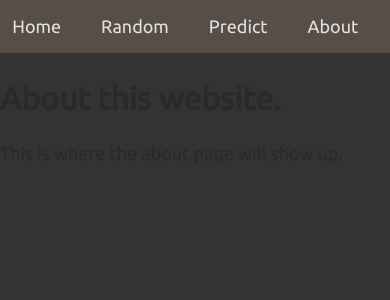
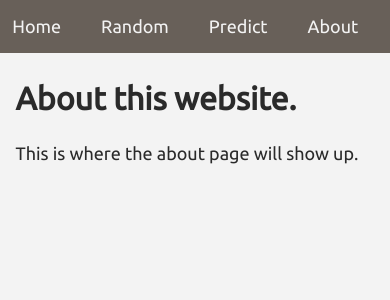
Before and after one commit to SimonDanielV/whattheflask, a Flask app: page /about in a window 390 px wide. Shown: the top 300 px of the page. Run offline with Flask 2, Linux system fonts and the light colour scheme.

Commit message:
mobile styles devop

```diff
--- a/web/static/css/template.css
+++ b/web/static/css/template.css
@@ -33,9 +33,15 @@ img {
   padding-bottom: 20px;
 }
 
+.main-wrapper {
+  position: fixed;
+  width: 100%;
+  height: 100%;
+}
+
 .content {
   max-width: 750px;
-  margin: auto
+  margin: auto;
 }
 
 .subtitle {
@@ -77,12 +83,13 @@ img {
 
 @media screen and (max-width: 768px) {
 
-  body {
-    background: #333333
-  }
-
   .navigation ul {
     justify-content: center;
   }
 
+  .content {
+    margin-left:4%;
+    margin-right:4%;
+  }
+
 }
--- a/web/templates/template.html
+++ b/web/templates/template.html
@@ -4,6 +4,7 @@
     <link rel="stylesheet" type="text/css" href="{{ url_for('static', filename='css/template.css') }}">
     <link rel="stylesheet" type="text/css" href="//fonts.googleapis.com/css?family=Ubuntu">
     <meta charset="utf-8">
+    <meta name="viewport" content="width=device-width, initial-scale=1.0">
     <title>Main template for all pages</title>
   </head>
   <body>
```
